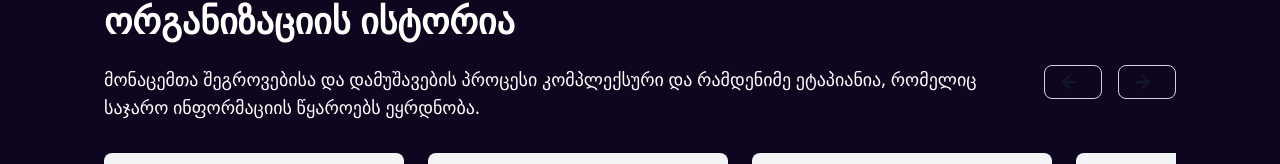
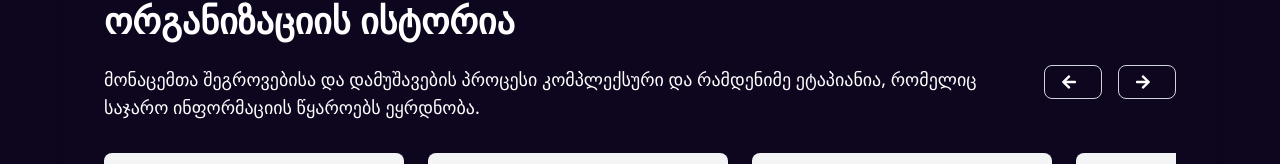
Before and after one commit to Dzzjio/vinici-frontend, a React (Create React App) app: page / in a window 1280 px wide. Shown: the part 4023-4187 px from the top of the page. Built offline with nearby package versions, Linux system fonts and the light colour scheme.

Commit message:
add arrows ffs

```diff
--- a/src/pages/home/whoAreWe.jsx
+++ b/src/pages/home/whoAreWe.jsx
@@ -132,10 +132,10 @@ const WhoAreWe = () => {
               </p>
               <div className="flex space-x-4">
                 <button onClick={() => scrollTimeline('left')} className="border border-gray-300 text-gray-900 px-4 py-2 rounded-lg flex items-center">
-                  <FaArrowLeft className="mr-2" />
+                  <FaArrowLeft className="mr-2 text-white" />
                 </button>
                 <button onClick={() => scrollTimeline('right')} className="border border-gray-300 text-gray-900 px-4 py-2 rounded-lg flex items-center">
-                  <FaArrowRight className="mr-2" />
+                  <FaArrowRight className="mr-2 text-white" />
                 </button>
               </div>
             </div>
```
